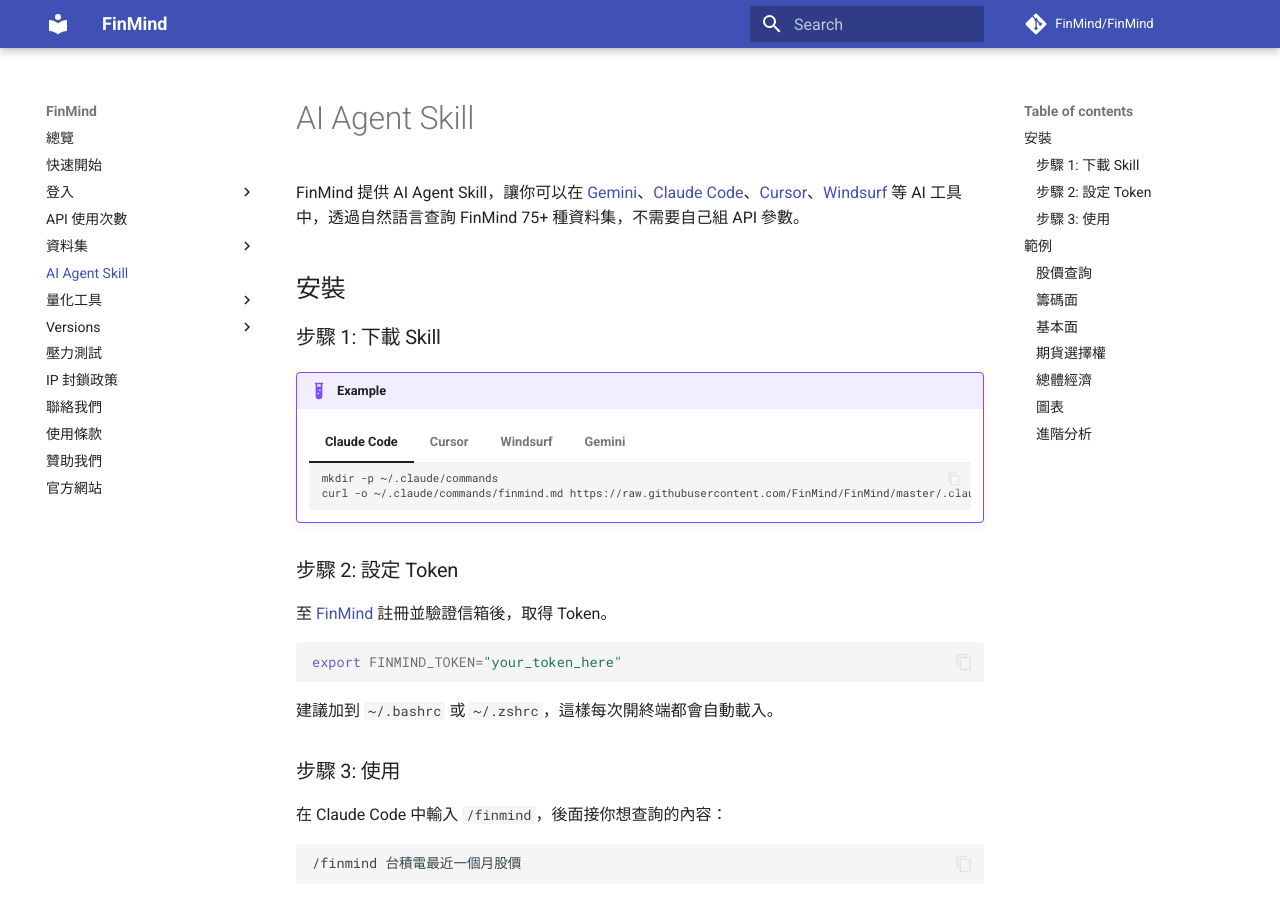
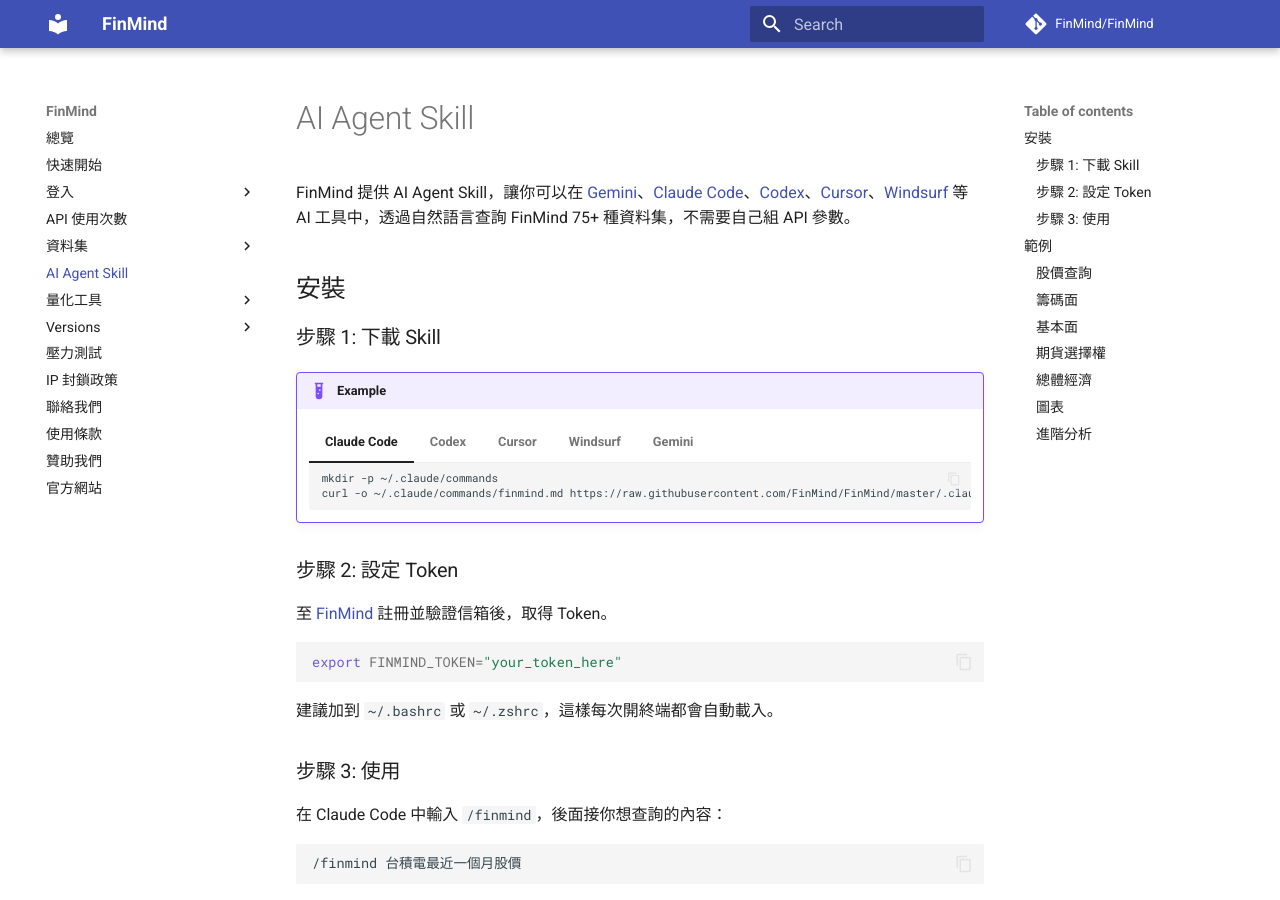
Before and after one commit to FinMind/FinMind-Doc, an MkDocs documentation site: the page built from docs/tutor/AgentSkill.md, in a window 1280 px wide and 900 px high. Built offline with MkDocs 1.6.1 and Material for MkDocs 9.7.7, drawn with Linux system fonts in a browser that asks for light colours; comment, search, counter and statistics services are not loaded.

Commit message:
docs(agent-skill): 補上 Codex 安裝範例
Co-Authored-By: Claude Opus 4.7 (1M context) <noreply@anthropic.com>

````diff
--- a/docs/tutor/AgentSkill.md
+++ b/docs/tutor/AgentSkill.md
@@ -1,4 +1,4 @@
-FinMind 提供 AI Agent Skill，讓你可以在 [Gemini](https://gemini.google.com/)、[Claude Code](https://docs.anthropic.com/en/docs/claude-code/overview)、[Cursor](https://www.cursor.com/)、[Windsurf](https://windsurf.com/) 等 AI 工具中，透過自然語言查詢 FinMind 75+ 種資料集，不需要自己組 API 參數。
+FinMind 提供 AI Agent Skill，讓你可以在 [Gemini](https://gemini.google.com/)、[Claude Code](https://docs.anthropic.com/en/docs/claude-code/overview)、[Codex](https://github.com/openai/codex)、[Cursor](https://www.cursor.com/)、[Windsurf](https://windsurf.com/) 等 AI 工具中，透過自然語言查詢 FinMind 75+ 種資料集，不需要自己組 API 參數。
 
 ## 安裝
 
@@ -9,6 +9,10 @@ FinMind 提供 AI Agent Skill，讓你可以在 [Gemini](https://gemini.google.c
         ```bash
         mkdir -p ~/.claude/commands
         curl -o ~/.claude/commands/finmind.md https://raw.githubusercontent.com/FinMind/FinMind/master/.claude/commands/finmind.md
+        ```
+    === "Codex"
+        ```bash
+        curl -o AGENTS.md https://raw.githubusercontent.com/FinMind/FinMind/master/.claude/commands/finmind.md
         ```
     === "Cursor"
         ```bash
````
